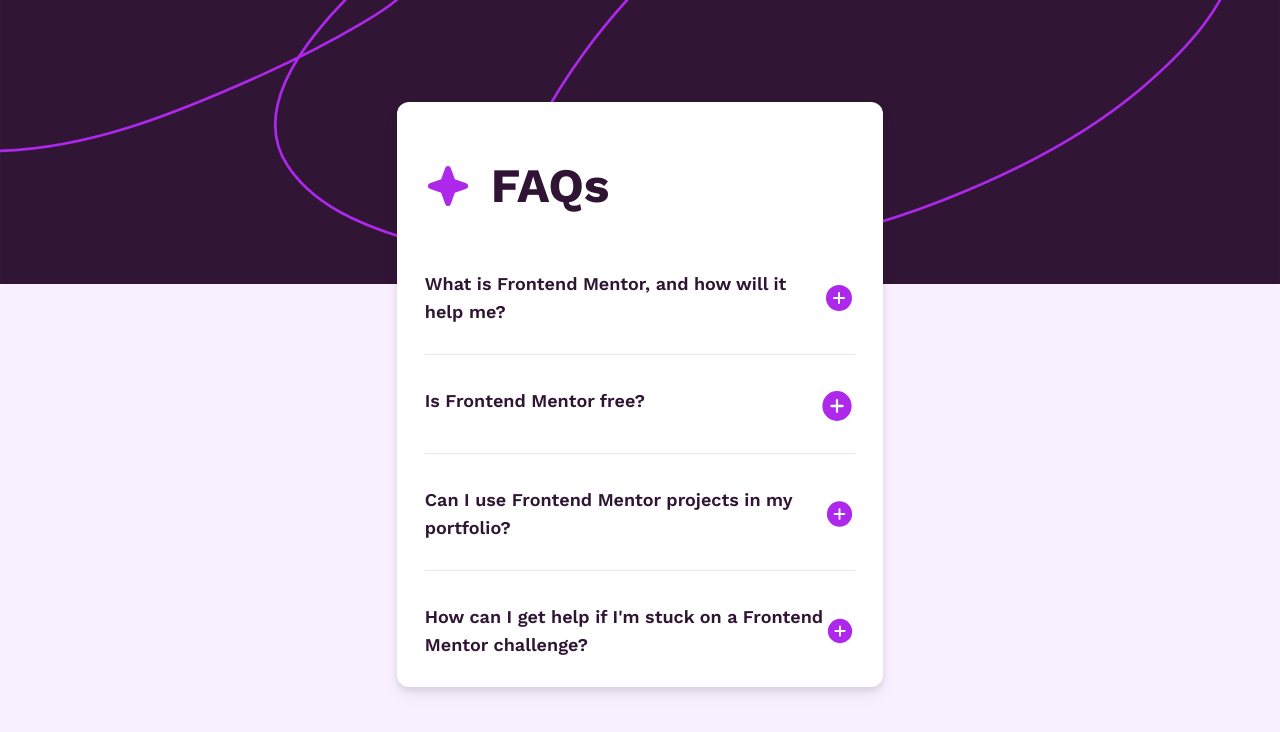
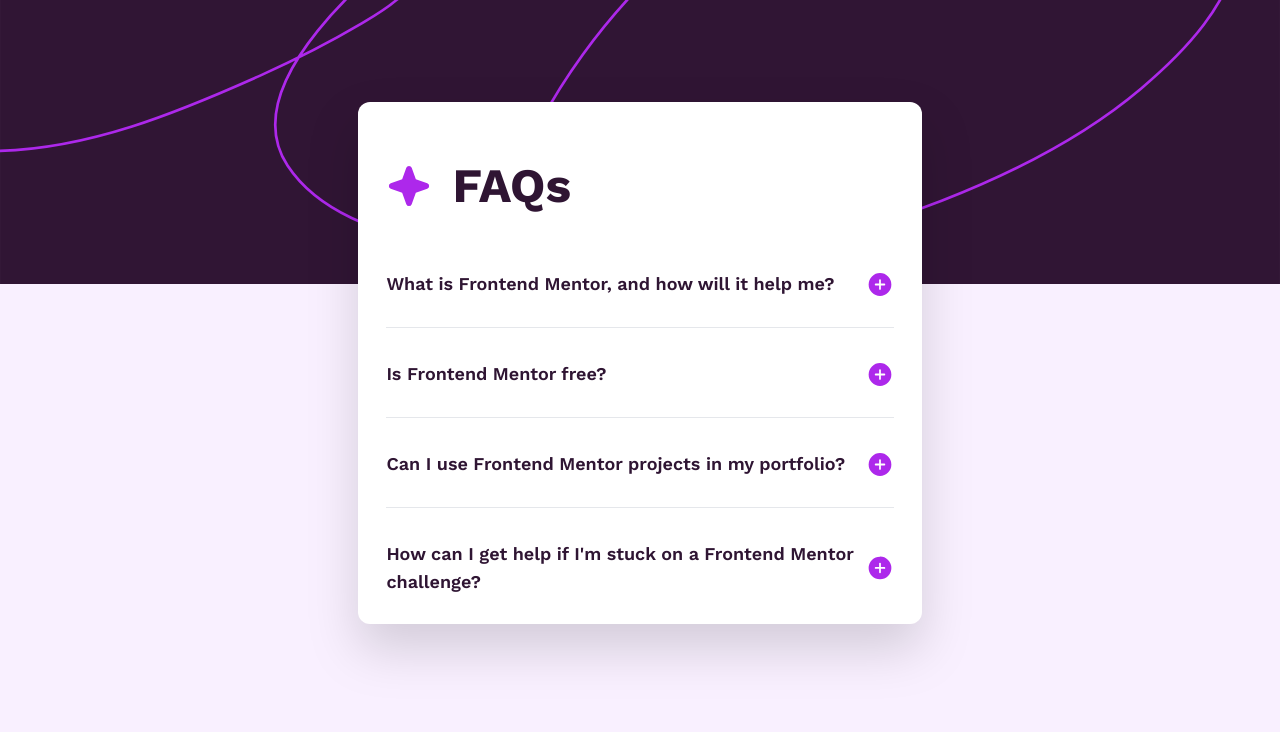
Before and after one commit to Atatra/faq-accordion, a Next.js app: page / in a window 1280 px wide. Shown: the top 732 px of the page. Built offline with nearby package versions, Linux system fonts and the light colour scheme.

Commit message:
drop shadow & fix size

```diff
--- a/src/app/page.tsx
+++ b/src/app/page.tsx
@@ -4,9 +4,9 @@
 export default function Home() {
 
   return (
-    <main className="h-screen font-workSans hero-bg py-[32%] px-[5%] sm:py-[8%] xl:px-[31%]">
+    <main className="h-screen font-workSans hero-bg py-[32%] px-[5%] sm:py-[8%] xl:px-[28%]">
 
-      <div className=" bg-white rounded-xl px-7 pt-10 drop-shadow-lg">
+      <div className=" bg-white rounded-xl px-7 pt-10 drop-shadow-2xl">
 
 
         <span className="flex flex-row pt-5 pb-7">
--- a/src/components/QuestionAnswer.tsx
+++ b/src/components/QuestionAnswer.tsx
@@ -17,8 +17,8 @@
 				<h2 className={"text-dark-purple font-semibold hover:text-purpl-ish text-lg"}>
 					{question}
 				</h2>
-				{!reveal ? <Image src="/images/icon-plus.svg" alt="Icon Plus" width={36} height={36} /> :
-					<Image src="/images/icon-minus.svg" alt="Icon Minus" width={36} height={36} />}
+				{!reveal ? <Image src="/images/icon-plus.svg" alt="Icon Plus" width={28} height={28} /> :
+					<Image src="/images/icon-minus.svg" alt="Icon Minus" width={28} height={28} />}
 			</span>
 			{reveal && <p className="text-grayish-purple pt-4">
 				{children}
```
